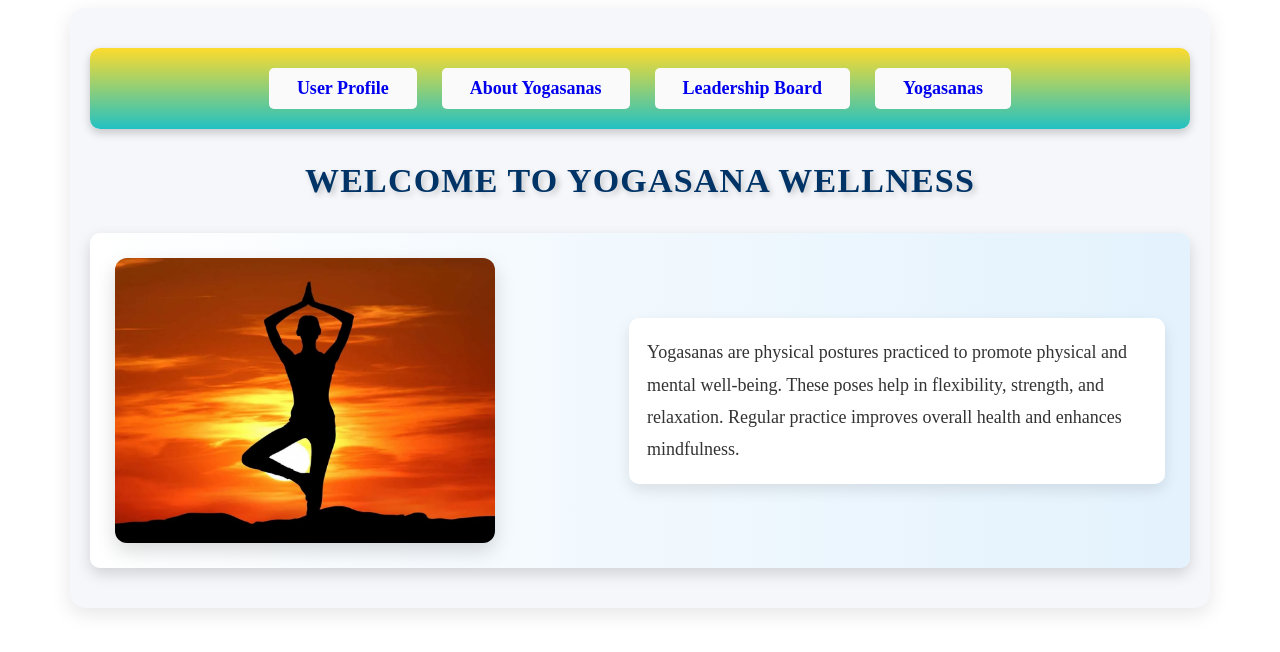
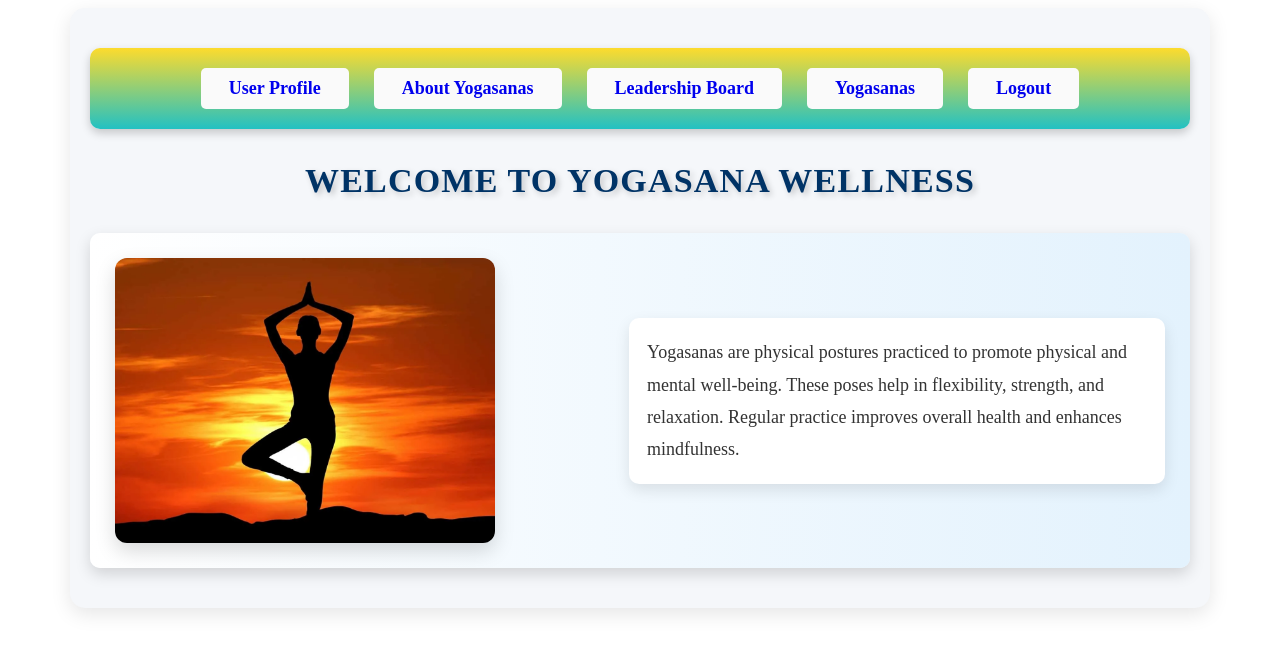
Before and after one commit to Naveen05-lang/NBJ-Hack, a React (Vite) app in the folder community-app/: page /post-login-home in a window 1280 px wide. Shown: the top 652 px of the page. Built offline with nearby package versions, Linux system fonts and the light colour scheme.

Commit message:
Added new changes

```diff
--- a/community-app/src/YogaCompnents/YogasanaDetail.jsx
+++ b/community-app/src/YogaCompnents/YogasanaDetail.jsx
@@ -2,14 +2,14 @@ import React, { useState, useEffect } from "react";
 import { useParams } from "react-router-dom";
 import axios from "axios";
 import  "../styles/Yogasana.css";
-
-
+import { useNavigate } from "react-router-dom";
+import Dashboard from "./Dashboard";
 const API_BASE_URL = "http://localhost:8080";
 
 const YogasanaDetail = () => {
   const { id } = useParams();
   console.log("Extracted ID:", id);
-
+  let navigate=useNavigate();
   const [asana, setAsana] = useState(null);
   const [comment, setComment] = useState("");
   const [likes, setLikes] = useState(0);
@@ -65,6 +65,8 @@ const YogasanaDetail = () => {
 
 
   const updateCount = async () => {
+
+
     let userid=localStorage.getItem("user");
     try {
       userid=userid.replace(/^"|"$/g, "");
@@ -74,7 +76,7 @@ const YogasanaDetail = () => {
       };
 
       await axios.post(`${API_BASE_URL}/yoga/log`,response);
-
+      navigate("/Dashboard");
     } catch (error) {
       console.error("Error updating count:", error);
     }
@@ -158,7 +160,6 @@ console.log("Count Updated",userid);
         ))}
       </div>
 
-      {/* <p><strong>Likes:</strong> {likes}</p> */}
       <button onClick={updateLike} className="btn btn-warning">Like 👍</button>
 
       <p><strong>Comments:</strong></p>
--- a/community-app/src/pages/PostLoginHome.jsx
+++ b/community-app/src/pages/PostLoginHome.jsx
@@ -3,6 +3,8 @@ import { Link } from "react-router-dom";
 import styles from "../styles/PostLoginHome.module.css";
 import yogasanaImage from "../assets/yogasana.webp";
 import Dashboard from "../YogaCompnents/Dashboard";
+import Login from "./Login";
+
 const PostLoginHome = () => {
   return (
     <div className={styles.container}>
@@ -13,6 +15,17 @@ const PostLoginHome = () => {
           <li><Link to="/about-yogasanas">About Yogasanas</Link></li>
           <li><Link to="/leaderboard">Leadership Board</Link></li>
           <li><Link to="/dashboard">Yogasanas</Link></li>
+          <li>
+          <Link
+            to="/login"
+            onClick={() => {
+              localStorage.clear();
+            }}
+          >
+            Logout
+          </Link>
+          </li>
+
         </ul>
       </nav>
 
```
